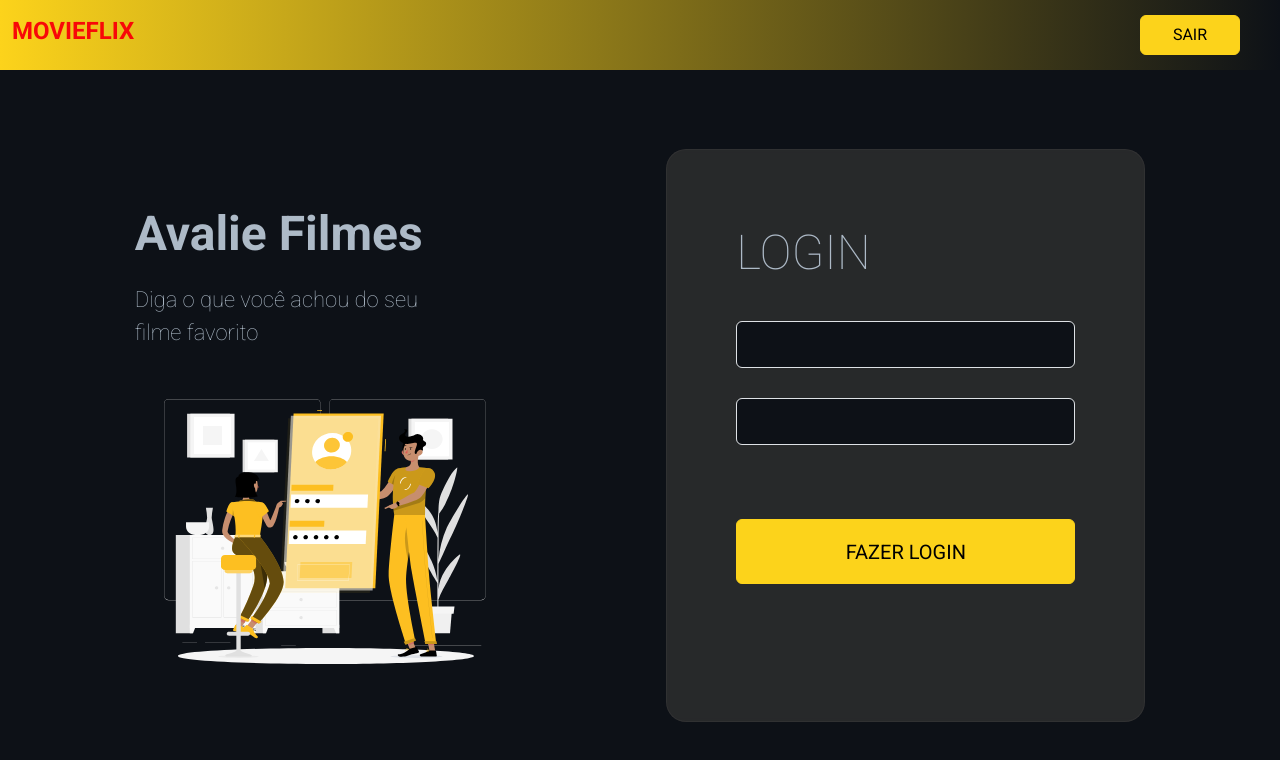
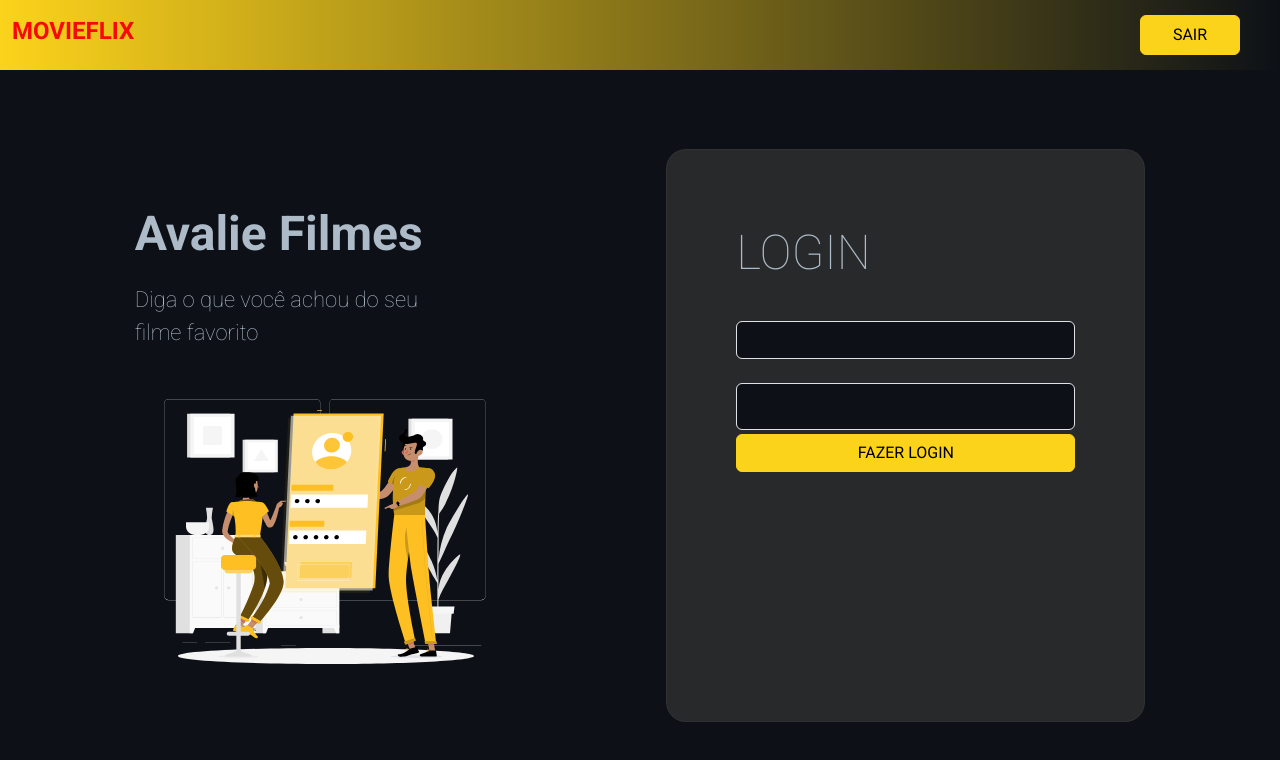
Before and after one commit to fagnercruz/Desafio-Movieflix, a React (Create React App) app: page / in a window 1280 px wide. Shown: the top 760 px of the page. Built offline with nearby package versions, Linux system fonts and the light colour scheme; no server answers.

Commit message:
validação de campos do login

```diff
--- a/src/pages/Login/index.tsx
+++ b/src/pages/Login/index.tsx
@@ -11,7 +11,7 @@ type FormData = {
 };
 
 const Login = () => {
-  const { register, handleSubmit } = useForm<FormData>();
+  const {register, handleSubmit,formState: { errors }} = useForm<FormData>();
   const [hasError, setHasError] = useState(false);
 
   const onSubmit = (formData: FormData) => {
@@ -49,23 +49,31 @@ const Login = () => {
               </div>
             )}
 
-            <div className="campos-form">
+            <div className="mb-4">
               <input
-                {...register("username")}
+                {...register("username", {
+                  required: "Campo obrigatório"
+                })}
                 type="text"
                 id="email"
                 name="username"
                 className="form-control"
               />
+              <div className="invalid-feedback d-block">{errors.username?.message}</div>
+            </div>
+            <div className="campos-form">
               <input
-                {...register("password")}
+                {...register("password", {
+                  required: "Senha obrigatória"
+                })}
                 type="password"
                 id="senha"
                 name="password"
                 className="form-control"
               />
-              <button className="btn btn-primary">FAZER LOGIN</button>
+              <div className="invalid-feedback d-block">{errors.password?.message}</div>
             </div>
+            <button className="btn btn-primary">FAZER LOGIN</button>
           </form>
         </div>
       </div>
--- a/src/pages/Login/login.css
+++ b/src/pages/Login/login.css
@@ -37,13 +37,10 @@
     width: 90%;
 }
 
-.login-card input {
-    margin-bottom: 20px;
-}
 
-.login-card input:nth-last-child(2) {
+/*.login-card input:nth-last-child(2) {
     margin-bottom: 54px;
-}
+}*/
 
 .login-card button {
     width: 100%;
@@ -98,7 +95,6 @@
     }
     .campos-form input {
         height: 47px;
-        margin-bottom: 30px;
     }
 
     .campos-form button {
```
